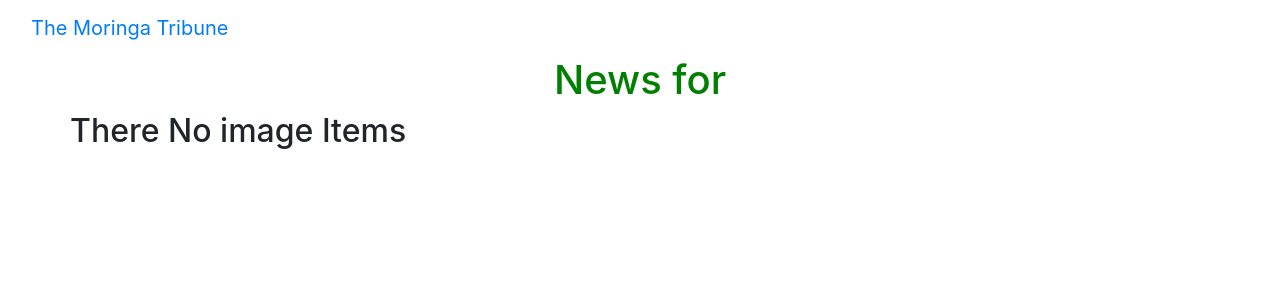
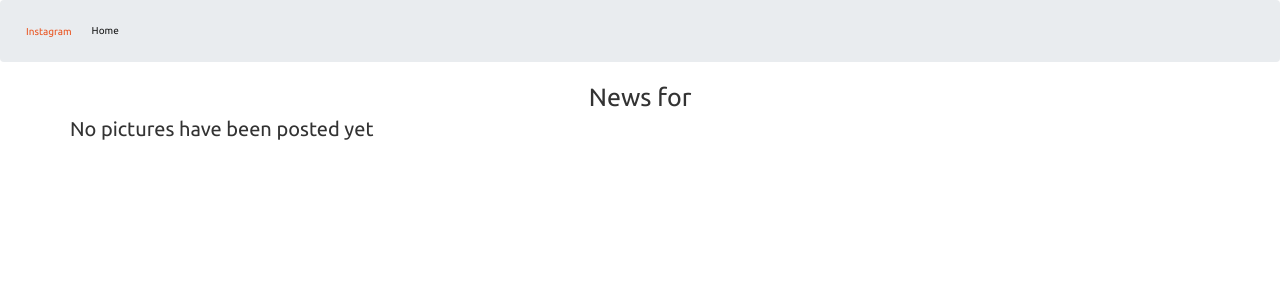
Before and after one commit to aenshtyn/Instagram, a Django app: page / in a window 1280 px wide. Shown: the top 300 px of the page. Run offline with Django 3.2, Linux system fonts and the light colour scheme; some libraries are stand-ins or nearby versions.

Commit message:
some styling on the template

```diff
--- a/pictures/templates/base.html
+++ b/pictures/templates/base.html
@@ -6,14 +6,20 @@
   <meta charset="utf-8">
 
   {% if title %}
-  <title>Moringa Tribune - {{title}}</title>
+  <title>Instagram - {{title}}</title>
   {% else %}
-    <title> Moringa Tribune </title>
+    <title> Instagram </title>
   {% endif %}
 
   {% block styles %}
     {% bootstrap_css %}
-    <link rel="stylesheet" href="{% static 'css/styles.css' %}">
+
+     <link rel="stylesheet" href="https://maxcdn.bootstrapcdn.com/bootstrap/3.4.1/css/bootstrap.min.css">
+   <link rel="stylesheet" href="https://stackpath.bootstrapcdn.com/bootstrap/4.5.0/css/bootstrap.min.css">
+   <link rel="stylesheet" href="{% static 'css/styles.css' %}">
+  <link href="//maxcdn.bootstrapcdn.com/bootstrap/3.3.0/css/bootstrap.min.css" rel="stylesheet" id="bootstrap-css">
+  <link rel="stylesheet" href="  https://stackpath.bootstrapcdn.com/bootswatch/4.5.0/united/bootstrap.min.css   ">
+
   {% endblock %}
 
 </head>
--- a/pictures/templates/index.html
+++ b/pictures/templates/index.html
@@ -18,7 +18,7 @@
 
   {% empty %}
   <div class="row">
-    <h2 class="text-center">There No image Items</h2>
+    <h2 class="text-center">No pictures have been posted yet</h2>
   </div>
   {% endfor %}
 
--- a/pictures/templates/navbar.html
+++ b/pictures/templates/navbar.html
@@ -1,17 +1,21 @@
-<!DOCTYPE html>
-<html lang="en">
-<head>
+<nav class="navbar navbar-expand-lg navbar-light bg-light">
+  <div class="container-fluid">
 
-  <meta charset="utf-8">
-  <meta name="viewport" content="width=device-width, initial-scale=1">
-</head>
-<body>
-<nav class="navbar n">
-  <div class="container-fluid">
     <div class="navbar-header">
-      <a class="navbar-brand" >The Moringa Tribune</a>
+      <a class="navbar-item" href="#">Instagram</a>
+    </div>
+
+    <button class="navbar-toggler" type="button" data-toggle="collapse" data-target="#navbarSupportedContent"
+      aria-controls="navbarSupportedContent" aria-expanded="false" aria-label="Toggle navigation">
+      <span class="navbar-toggler-icon"></span>
+    </button>
+
+    <div class="collapse navbar-collapse" id="navbarSupportedContent">
+      <ul class="navbar-nav mr-auto">
+        <li class="nav-item active">
+          <a class="nav-link" href="#">Home <span class="sr-only">(current)</span></a>
+        </li>
     </div>
   </div>
+
 </nav>
-</body>
-</html>
```
